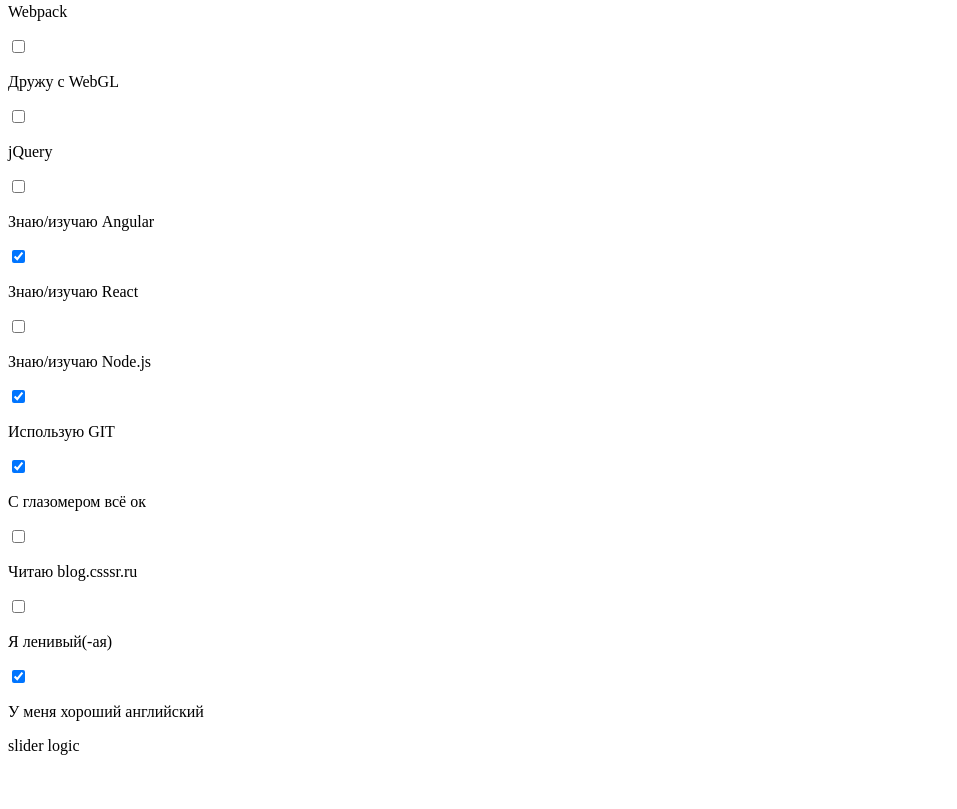
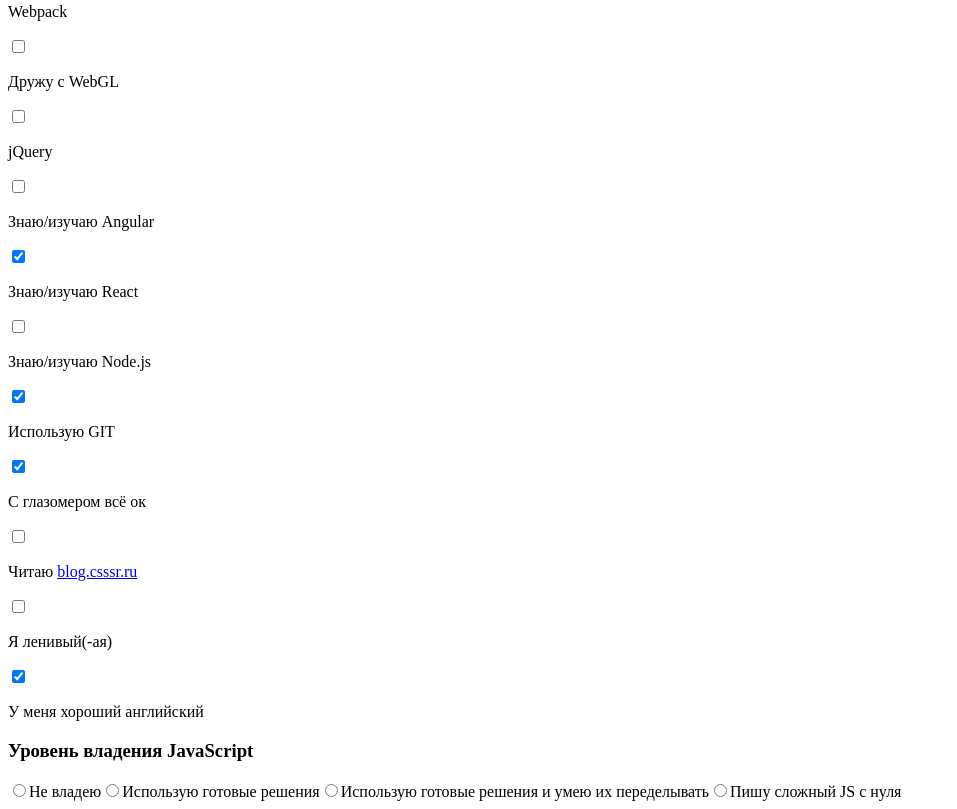
Before and after one commit to thePostas/csssr-task, a React app: page / in a window 1280 px wide. Shown: the part 1320-2129 px from the top of the page, without its empty margins (0-957 px from the left). Before the commit the page ends 2083 px from the top, so only its background shows below. Built offline with nearby package versions, Linux system fonts and the light colour scheme.

Commit message:
slider_01

```diff
--- a/src/app/components/header/headerLogo.js
+++ b/src/app/components/header/headerLogo.js
@@ -3,7 +3,7 @@
 export const HeaderLogo = props => {
     return (
         <div className={"header__logo"}>
-            <a className={'header__logo-link'} href={'http://csssr.ru'}>
+            <a className={'header__logo-link'} href={'http://csssr.ru'} target={"_blank"}>
                 <img src={'../src/app/img/header_logo.png'} alt={'csssr'} width={143} height={35}/>
             </a>
         </div>
--- /dev/null
+++ b/src/app/components/main/jsBlock.js
@@ -0,0 +1,11 @@
+import React from 'react';
+import { Slider } from '../../containers/slider'
+
+export const JSBlock = props => {
+    return (
+        <section className={"main-content__js-block"}>
+            <h3 className={'main-content__slider-js-block-title'}>Уровень владения JavaScript</h3>
+            <Slider/>
+        </section>
+    );
+};
--- a/src/app/components/main/mainContent.js
+++ b/src/app/components/main/mainContent.js
@@ -1,6 +1,7 @@
 import React from "react";
 import { UserInfo } from "../../containers/userInfo";
 import { SkillsBlock } from "../../containers/skillsBlock";
+import { JSBlock } from "../../components/main/jsBlock";
 
 export const MainContent = props => {
     return (
@@ -8,6 +9,7 @@
             <img className={'main-content__logo'} src={'../src/app/img/main_content_logo.png'} alt={'ДЕЛО'} width={219} height={110} />
             <UserInfo/>
             <SkillsBlock/>
+            <JSBlock/>
         </main>
     );
 };
--- a/src/app/containers/checkbox.js
+++ b/src/app/containers/checkbox.js
@@ -9,7 +9,7 @@
 
     render() {
         return (
-            <label className={this.props.checked? 'main-content__skills-checkbox-container-label' : 'main-content__skills-checkbox-container-label main-content__skills-checkbox-container-label-checked'}><input type={'checkbox'} className={'main-content__skills-checkbox-container-item'} onClick={this.onClick} value={this.props.value} checked={this.props.checked}/><p className={'main-content__skills-checkbox-container-item-title'}>{this.props.value}</p></label>
+            <label className={this.props.checked ? 'main-content__skills-checkbox-container-label main-content__skills-checkbox-container-label-checked' : 'main-content__skills-checkbox-container-label'}><input type={'checkbox'} className={'main-content__skills-checkbox-container-item'} onClick={this.onClick} value={this.props.value} checked={this.props.checked}/><p className={'main-content__skills-checkbox-container-item-title'}>{this.props.value}{this.props.link ? <a className={'main-content__skills-checkbox-container-item-link'} target={"_blank"} href={this.props.href}>{this.props.link}</a> : null}</p></label>
         )
     }
 }
--- a/src/app/containers/skillsBlock.js
+++ b/src/app/containers/skillsBlock.js
@@ -5,17 +5,22 @@
 class SkillsComponent extends Component{
     constructor(props) {
         super(props);
+        this.state = {
+            ...props,
+        };
+        this.initialize = this.props.initialize.bind(this)();
     }
 
     render () {
+        console.log(this.props);
         const firstContainer = this.props.skills[0].map((item, index) => {
-            return <CheckBox value={item.value} checked={item.checked} key={index}/>
+            return <CheckBox value={item.value} checked={item.checked} link={item.link} href={item.href} key={index}/>
           });
         const secondContainer = this.props.skills[1].map((item, index) => {
-            return <CheckBox value={item.value} checked={item.checked} key={index}/>
+            return <CheckBox value={item.value} checked={item.checked} link={item.link} href={item.href} key={index}/>
         });
         const thirdContainer = this.props.skills[2].map((item, index) => {
-            return <CheckBox value={item.value} checked={item.checked} key={index}/>
+            return <CheckBox value={item.value} checked={item.checked} link={item.link} href={item.href} key={index}/>
         });
         console.log(firstContainer);
         return (
@@ -25,7 +30,7 @@
                 <div className="main-content__skills-checkboxes-set">
                     <div className={'main-content__skills-checkbox-container'}>{firstContainer}</div>
                     <div className={'main-content__skills-checkbox-container'}>{secondContainer}</div>
-                    <div className={'main-content__skills-checkbox-container'}>{thirdContainer}</div>
+                    <div className={'main-content__skills-checkbox-container main-content__skills-checkbox-container-third'}>{thirdContainer}</div>
                 </div>
 
             </section>
@@ -33,8 +38,38 @@
     }
 }
 
+SkillsComponent.defaultProps = {
+    skills: [
+        [
+            {value: 'БЭМ/OOCSS', checked: true},
+            {value: 'Pug (Jade)', checked: true},
+            {value: 'Stylus/LESS/SASS', checked: true},
+            {value: 'Работаю с SVG', checked: false},
+            {value: 'Верстаю семантично', checked: false},
+            {value: 'Accessibility (A11Y)', checked: false},
+            {value: 'ES2015/ES2016', checked: false},
+        ],
+        [
+            {value: 'Gulp/GRUNT', checked: false},
+            {value: 'Webpack', checked: false},
+            {value: 'Дружу с WebGL', checked: false},
+            {value: 'jQuery', checked: false},
+            {value: 'Знаю/изучаю Angular', checked: false},
+            {value: 'Знаю/изучаю React', checked: false},
+            {value: 'Знаю/изучаю Node.js', checked: false},
+        ],
+        [
+            {value: 'Использую GIT', checked: false},
+            {value: 'С глазомером всё ок', checked: false},
+            {value: 'Читаю ', checked: false, link: 'blog.csssr.ru', href: 'http://blog.csssr.ru'},
+            {value: 'Я ленивый(-ая)', checked: false},
+            {value: 'У меня хороший английский', checked: false},
+        ]
+    ]
+};
+
 const mapStateToProps = function(state) {
-    if (!state.fields || state.fields.length !== 0) {
+    if (!state.skills || state.skills.length !== 0) {
         return {
             skills: state.skills
         };
@@ -47,7 +82,7 @@
             dispatch({
                 type: "INITIALIZE",
                 payload: {
-                    fields: this.state.fields
+                    skills: this.props.skills
                 }
             });
         }
--- /dev/null
+++ b/src/app/containers/slider.js
@@ -0,0 +1,56 @@
+import React, { Component } from 'react';
+import { connect } from "react-redux";
+
+class SliderComponent extends Component{
+    constructor(props) {
+        super(props);
+        this.state = {
+            ...props,
+            stateFields: []
+        };
+        this.initialize = this.props.initialize.bind(this)();
+    }
+
+    render () {
+        return (
+            <div className={'main-content__slider-block-slider'}>
+                <label><input type={'radio'} name={'js-skill'} value={0}/>Не владею</label>
+                <label><input type={'radio'} name={'js-skill'} value={1}/>Использую готовые решения</label>
+                <label><input type={'radio'} name={'js-skill'} value={2}/>Использую готовые решения и умею их переделывать</label>
+                <label><input type={'radio'} name={'js-skill'} value={3}/>Пишу сложный JS с нуля</label>
+            </div>
+        )
+    }
+}
+
+SliderComponent.defaultProps = {
+
+};
+
+const mapStateToProps = function(state) {
+    if (!state.fields || state.fields.length !== 0) {
+        return {
+
+        };
+    }
+};
+
+const mapDispatchToProps = function(dispatch) {
+    return {
+        initialize: function() {
+            dispatch({
+                type: "INITIALIZE",
+                payload: {
+
+                }
+            });
+        }
+    };
+};
+
+
+
+export const Slider = connect(
+    mapStateToProps,
+    mapDispatchToProps
+)(SliderComponent);
--- a/src/app/js/slider.js
+++ b/src/app/js/slider.js
@@ -1,5 +1,3 @@
 module.exports = function slider() {
-    const div = document.createElement('div');
-    div.innerHTML = 'slider logic';
-    document.body.appendChild(div);
-}
+
+};
--- a/src/app/static/_skills.less
+++ b/src/app/static/_skills.less
@@ -1,3 +1,5 @@
+@link-color: #1f5f97;
+
 //Раздел  'Расскажите о себе'
 .main-content__skills{
   display: flex;
@@ -17,6 +19,10 @@
     display: flex;
     flex-direction: column;
     width: 33.3%;
+    box-sizing: border-box;
+    &-third{
+      padding-left: 13px;
+    }
     //Обертка чекбокса
     &-label {
       padding-left: 27px;
@@ -27,7 +33,7 @@
       &-checked:after {
         content: '';
         left: 6px;
-        bottom: 2px;
+        top: -4px;
         position: absolute;
         width: 19px;
         height: 29px;
@@ -40,6 +46,9 @@
       //Текст чекбокса
       &-title {
         font-size: 21px;
+      }
+      &-link {
+        color: @link-color;
       }
     }
   }
--- /dev/null
+++ b/src/app/static/_slider_block.less
@@ -0,0 +1,10 @@
+//Блок со слайдером
+.main-content__js-block {
+  width: 100%;
+  display: flex;
+  flex-direction: column;
+  &-title {
+    color: #2f1b15;
+  }
+}
+//Конец блока со слайдером
--- a/src/app/static/main.less
+++ b/src/app/static/main.less
@@ -3,6 +3,7 @@
 @import url("_user_info.less");
 @import url("_main_content.less");
 @import url("_skills.less");
+@import url("_slider_block.less");
 
 @font-face {
   font-family: PTSansBold;
--- a/src/app/store/index.js
+++ b/src/app/store/index.js
@@ -5,12 +5,12 @@
 
 const initialState = {
     fields: [
-    // {title: 'Полное ФИО', value: 'Поставцев Александр Александрович'},
-    // {title: 'Год рождения', value: '1988'},
-    // {title: 'Место жительства', value: 'г. Москва, ул. Широкая д.10 к.2'},
-    // {title: 'Скайп', value: 'thepostas'},
-    // {title: 'Почта', value: 'postas87@mail.ru'},
-],
+    {title: 'Полное ФИО', value: 'Поставцев Александр Александрович'},
+    {title: 'Год рождения', value: '1988'},
+    {title: 'Место жительства', value: 'г. Москва, ул. Широкая д.10 к.2'},
+    {title: 'Скайп', value: 'thepostas'},
+    {title: 'Почта', value: 'postas87@mail.ru'},
+    ],
     skills: [
         [
             {value: 'БЭМ/OOCSS', checked: true},
@@ -33,7 +33,7 @@
         [
             {value: 'Использую GIT', checked: true},
             {value: 'С глазомером всё ок', checked: true},
-            {value: 'Читаю blog.csssr.ru', checked: false},
+            {value: 'Читаю ', checked: false, link: 'blog.csssr.ru', href: 'http://blog.csssr.ru'},
             {value: 'Я ленивый(-ая)', checked: false},
             {value: 'У меня хороший английский', checked: true},
         ]
--- a/src/app/store/reducers.js
+++ b/src/app/store/reducers.js
@@ -12,9 +12,7 @@
                 })
         }
         case "INITIALIZE": {
-            if (state.length === 0) {
-
-            }
+            if (action.payload.fields) {
                 return Object.assign(
                     {},
                     state,
@@ -23,6 +21,23 @@
                             return field;
                         })
                     })
+            }
+            if (action.payload.skills) {
+                return Object.assign(
+                    {},
+                    state,
+                    {
+                        skills: action.payload.skills.map((block, index) => {
+                            block.map((item) => {
+                                if (item.value === action.payload.title) {
+                                    item.checked = action.payload.checked;
+                                }
+                                return item;
+                            });
+                            return block;
+                        })
+                    })
+            }
         }
         case "UPDATE_CHECKBOX": {
             return Object.assign(
```
Lines whose indentation alone changed are shown as unchanged.
